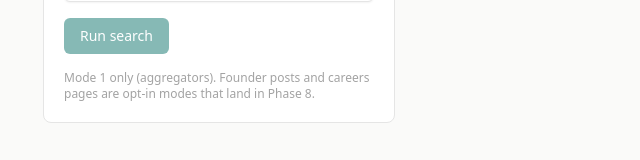
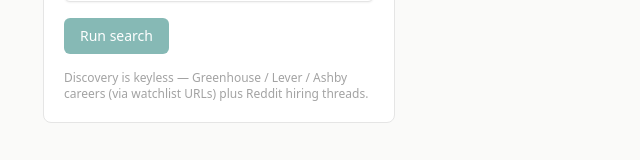
Before and after one commit to Shawn2110/JobHunter, a Next.js app in the folder frontend/: page /search in a window 1280 px wide. Shown: the part 452-612 px from the top of the page, without its empty margins (45-685 px from the left). Built offline with nearby package versions, Linux system fonts and the light colour scheme; no server answers.

Commit message:
fix(search): update sticky-form footer copy after keyless ATS rebase

```diff
--- a/frontend/app/search/page.tsx
+++ b/frontend/app/search/page.tsx
@@ -123,8 +123,8 @@ export default function SearchPage() {
           </Button>
           {error && <p className="text-sm text-red-600">{error}</p>}
           <p className="text-xs text-neutral-400">
-            Mode 1 only (aggregators). Founder posts and careers pages are
-            opt-in modes that land in Phase 8.
+            Discovery is keyless — Greenhouse / Lever / Ashby careers
+            (via watchlist URLs) plus Reddit hiring threads.
           </p>
         </form>
       </aside>
```
